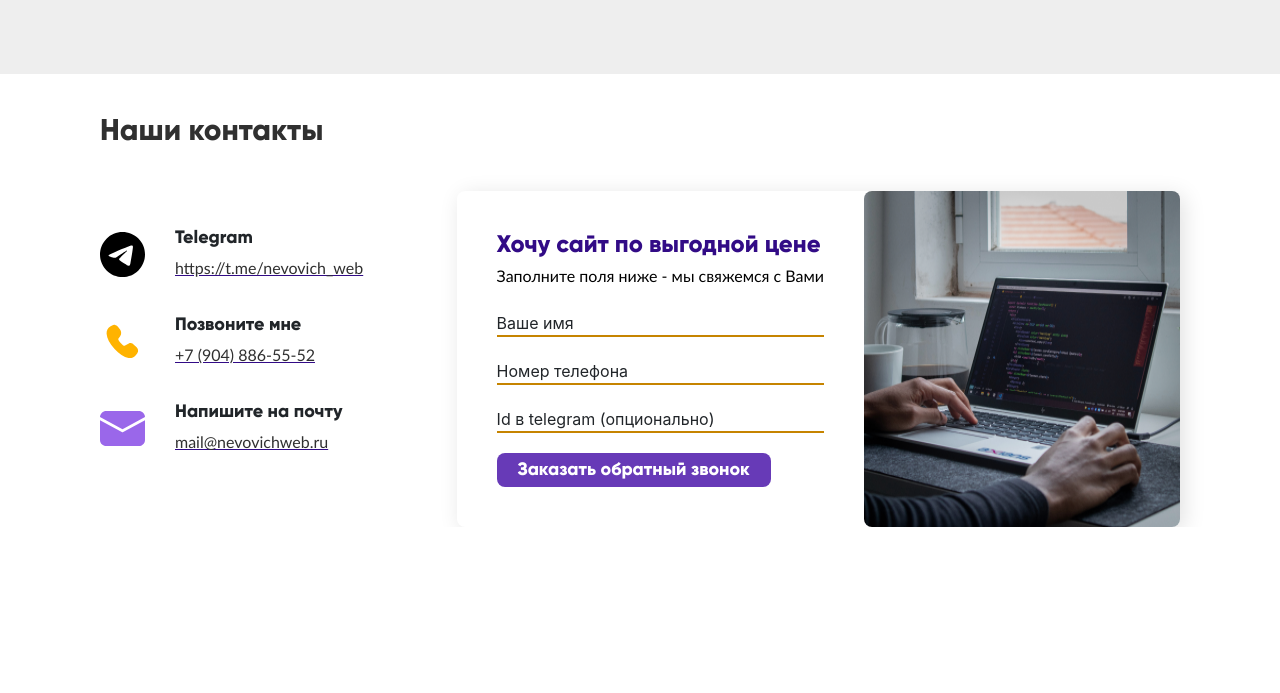
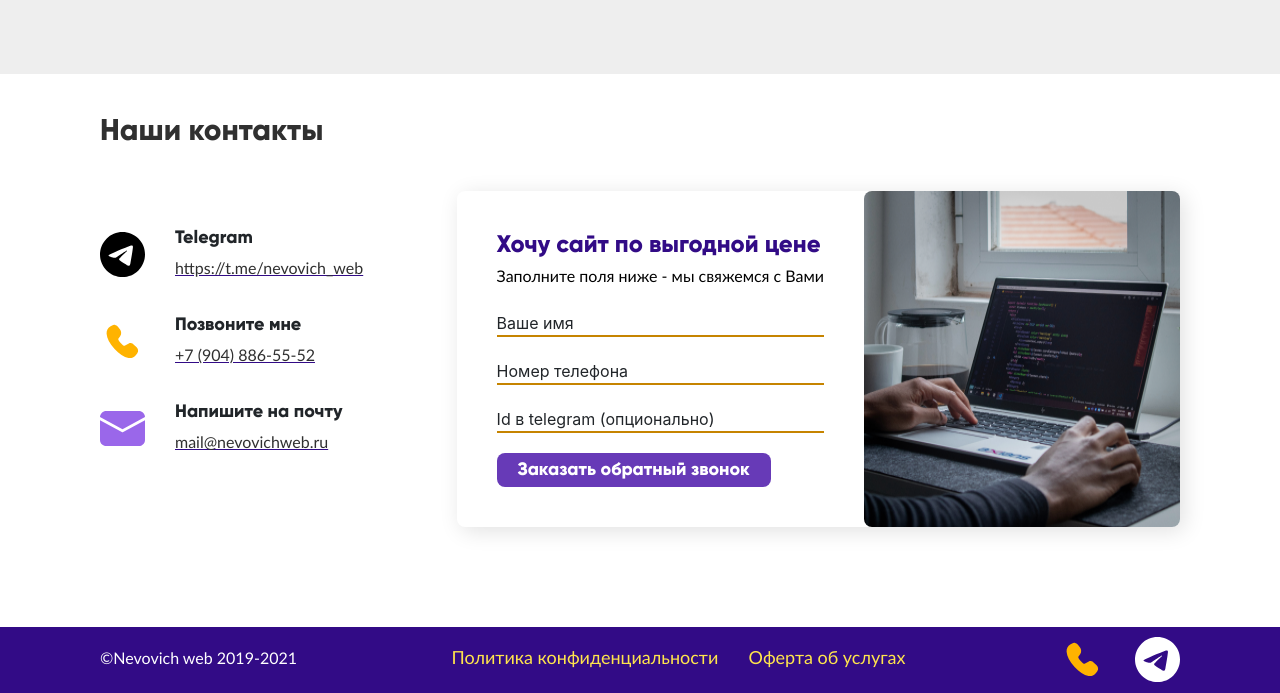
Before and after one commit to Nevovich/nevovich_web, a plain HTML site: page src/index.html in a window 1280 px wide. Shown: the part 4141-4834 px from the top of the page. Before the commit the page ends 4668 px from the top, so only its background shows below. Drawn offline with Linux system fonts and the light colour scheme.

Commit message:
Добавлен footer

```diff
--- a/src/index.html
+++ b/src/index.html
@@ -261,6 +261,22 @@
             </div>
         </div>
     </section>
+    <footer class="footer-section">
+        <div class="container">
+            <div class="footer">
+                <p class="footer-copy">©Nevovich web 2019-2021</p>
+                <div class="footer-nav">
+                    <a href="#" class="footer-nav__link">Политика конфиденциальности</a>
+                    <a href="#" class="footer-nav__link">Оферта об услугах</a>
+                </div>
+                <div class="footer-contact">
+                    <a href="tel:+7 (904) 886-55-52"><img src="img/contacts/phone.svg" alt=""></a>
+                    <a href="t.me/nevovich_web"><img src="img/contacts/tg-white.svg" alt=""></a>
+                </div>
+            </div>
+
+        </div>
+    </footer>
 </body>
 </html>
 </body>
--- /dev/null
+++ b/src/sass/components/_footer.sass
@@ -0,0 +1,40 @@
+.footer
+    margin-top: 100px
+    padding: 10px 0px
+    display: flex
+    justify-content: space-between
+    align-items: baseline
+    &-section
+        background-color: $secondarydark
+    &-copy
+        color: white
+        font-size: 16px
+        line-height: 19px
+    &-nav
+        max-width: 454px
+        width: 100%
+        display: flex
+        justify-content: space-between
+        &__link
+            font-family: 'Open Sans' sans-serif !important
+            font-weight: 100
+            font-size: 18px
+            line-height: 21px
+            color: $primarylight
+            text-decoration: none !important
+            &:hover
+                color: $primary
+    &-contact
+        text-decoration: none
+        max-width: 120px
+        width: 100%
+        display: flex
+        justify-content: space-between
+@media (max-width: 960px)
+    .footer
+        flex-direction: column
+        &-copy
+        &-nav
+            flex-direction: column
+            &__link
+                margin-bottom: 15px
--- a/src/sass/main.sass
+++ b/src/sass/main.sass
@@ -8,3 +8,4 @@
 @import 'components/_projects.sass'
 @import 'components/_partners.sass'
 @import 'components/_contacts.sass'
+@import 'components/_footer.sass'
```
Also changed, not shown: src/css/main.css, src/img/contacts/tg-white.svg (added), 1 other file.
